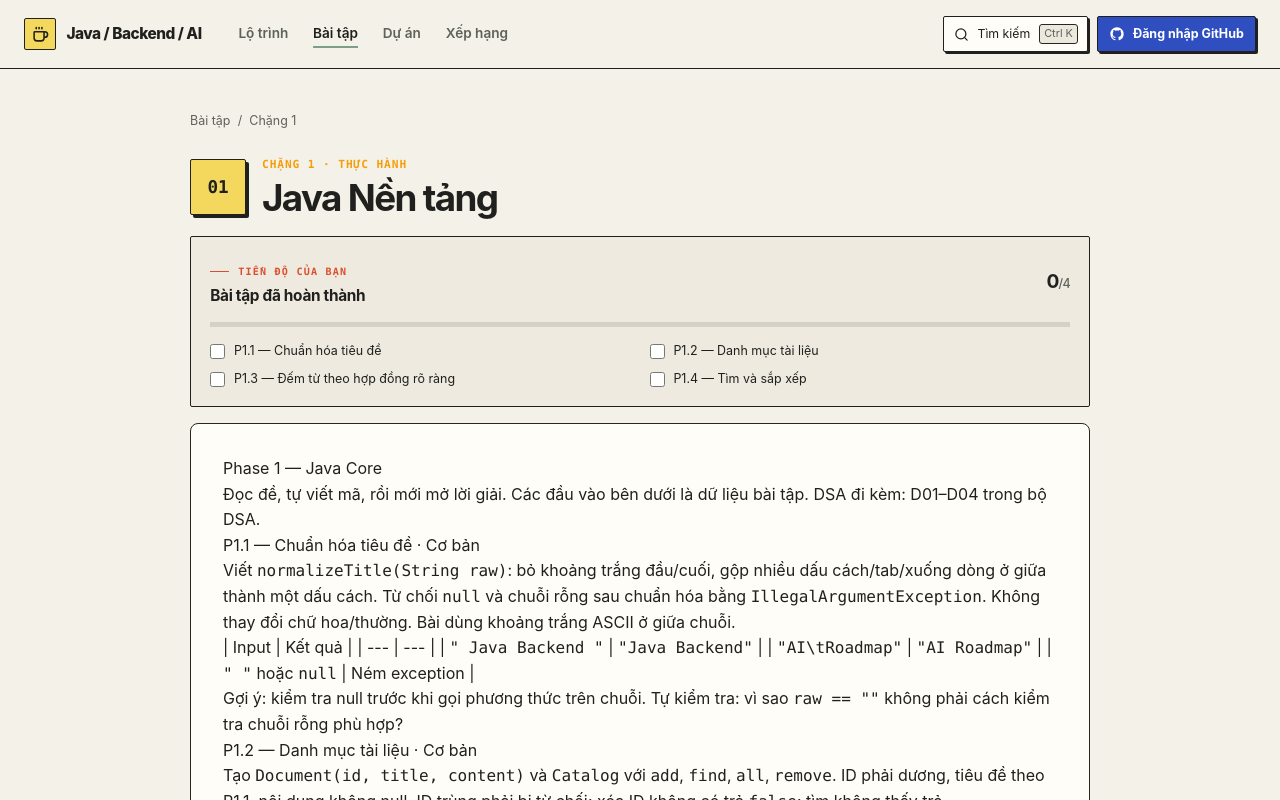
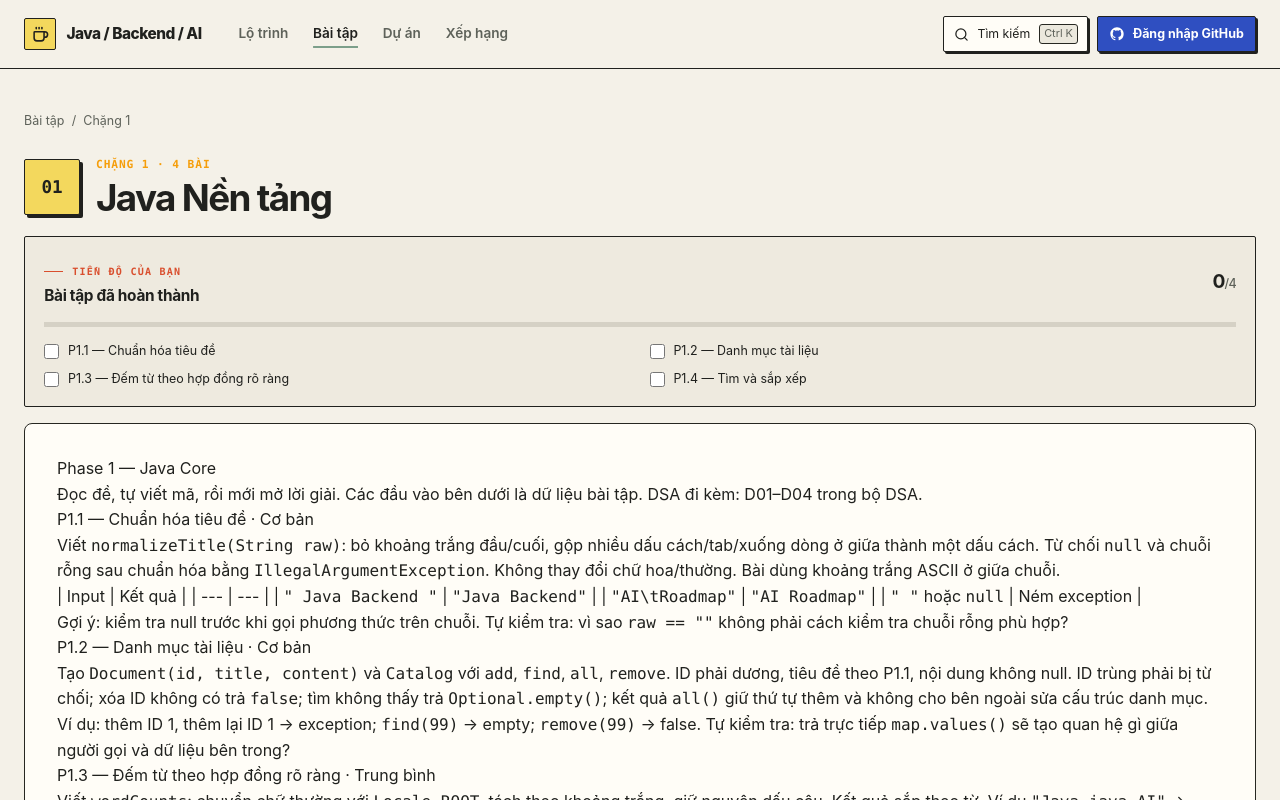
Before and after one commit to VanDung279206/JavaBackend_AI_RoadMap, a Next.js app in the folder website/: page /JavaBackend_AI_RoadMap/docs/01_Java in a window 1280 px wide. Shown: the top 800 px of the page. Built offline with nearby package versions, Linux system fonts and the light colour scheme; no server answers.

Commit message:
chỉnh sửA PAGE

```diff
--- a/website/src/app/docs/[phase]/page.tsx
+++ b/website/src/app/docs/[phase]/page.tsx
@@ -26,7 +26,7 @@ export default async function PhasePage({
   const solutionsContent = readMarkdown(`${phase}/SOLUTIONS.md`);
 
   return (
-    <div className="page-shell" style={{ maxWidth: 900 }}>
+    <div className="page-shell phase-workspace-shell">
       <nav className="breadcrumb" aria-label="Breadcrumb">
         <Link href="/docs">
           Bài tập
@@ -38,19 +38,19 @@ export default async function PhasePage({
       <header className="phase-page-heading" style={{ "--phase-color": config.color } as CSSProperties}>
         <span className="phase-page-mark">{config.number.padStart(2, "0")}</span>
         <div>
-          <div className="phase-page-kicker">Chặng {config.number} · Thực hành</div>
+          <div className="phase-page-kicker">Chặng {config.number} · {config.exercises.length} bài</div>
           <h1 className="phase-page-title">{config.title}</h1>
         </div>
       </header>
 
-      {/* Progress Tracker */}
       <ProgressTracker phase={phase} exercises={config.exercises} />
 
-      {/* Exercises & Solutions */}
       {exercisesContent ? (
         <ExerciseViewer
+          phase={phase}
           exercises={exercisesContent}
           solutions={solutionsContent || "_Lời giải đang được cập nhật._"}
+          exerciseLabels={config.exercises}
         />
       ) : (
         <div className="content-panel" style={{ textAlign: "center", color: "var(--muted-foreground)" }}>
@@ -58,7 +58,6 @@ export default async function PhasePage({
         </div>
       )}
 
-      {/* Forum */}
       <GiscusComments phase={phase} />
     </div>
   );
```
